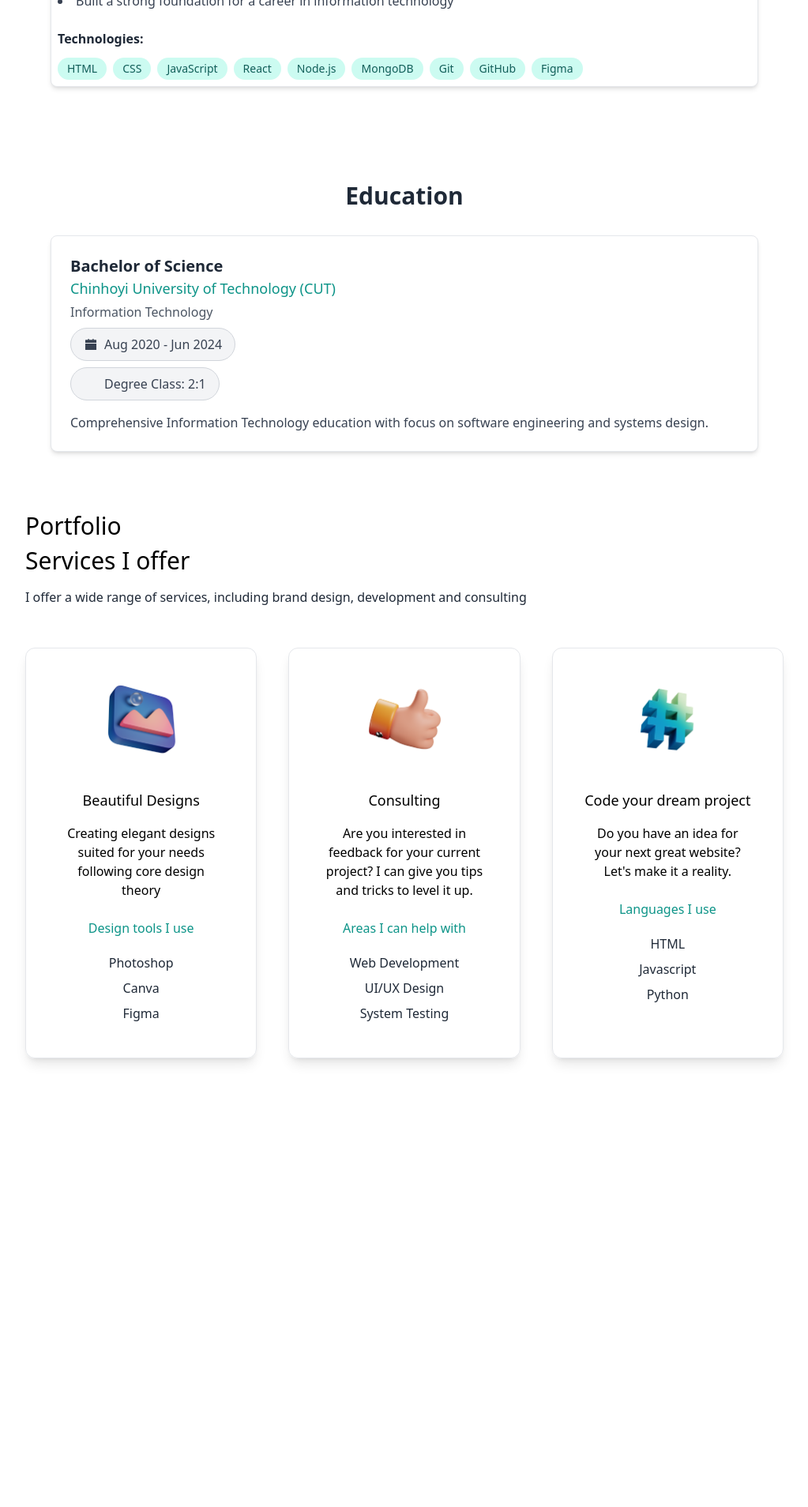
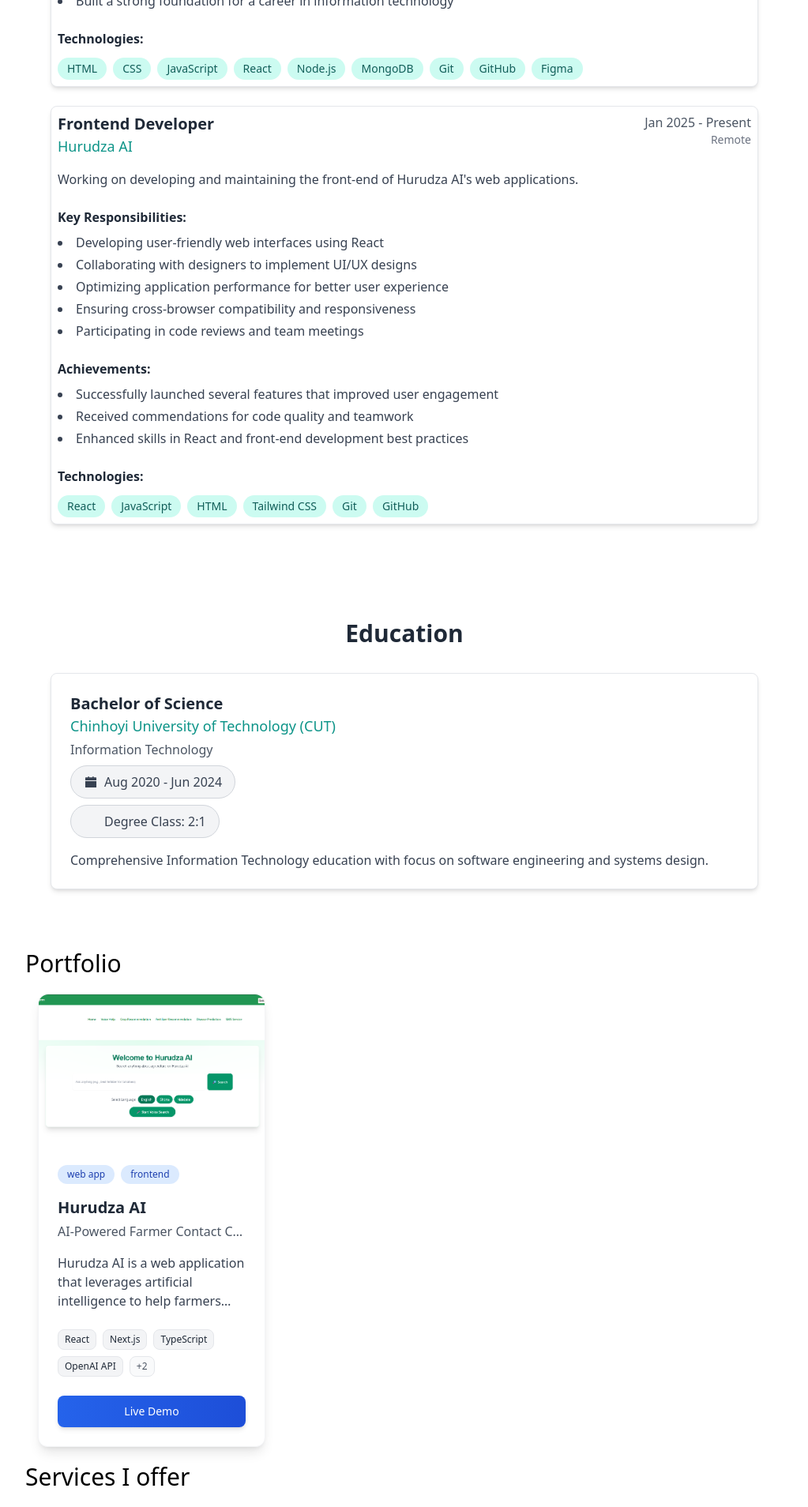
Before and after one commit to eraskush/eras-kush-portofolio, a Next.js app: page / in a window 1280 px wide. Shown: the part 1880-3788 px from the top of the page at 79% size, without its empty margins (128-1151 px from the left). Before the commit the page ends 3260 px from the top, so only its background shows below. Built offline with nearby package versions, Linux system fonts and the light colour scheme; some icons are missing.

Commit message:
added hurudza ai work experience

```diff
--- /dev/null
+++ b/components/ProjectCard.tsx
@@ -0,0 +1,108 @@
+import React from 'react';
+
+interface Project {
+  title: string;
+  tags: string[];
+  subtitle: string;
+  description: string;
+  technologies: string[];
+  liveDemoUrl: string;
+  githubUrl?: string;
+  imageUrl: string;
+}
+
+interface ProjectCardProps {
+  project: Project;
+}
+
+const ProjectCard: React.FC<ProjectCardProps> = ({ project }) => {
+  const extraTechCount = project.technologies.length > 4 ? project.technologies.length - 4 : 0;
+  const displayedTech = project.technologies.slice(0, 4);
+
+  return (
+    <div className="w-full sm:w-1/2 lg:w-1/3 xl:w-1/3 p-4">
+      <div className="bg-white dark:bg-gray-800 rounded-xl shadow-lg hover:shadow-2xl transition-all duration-300 border border-gray-100 dark:border-gray-700 flex flex-col h-full transform hover:-translate-y-1">
+        {/* Image Section - Top of the card */}
+        <div className="relative h-48 overflow-hidden rounded-t-xl">
+          <img
+            src={project.imageUrl}
+            alt={project.title}
+            className="w-full h-full object-cover transition-transform duration-500 hover:scale-110"
+          />
+          {/* Optional overlay on hover */}
+          <div className="absolute inset-0 bg-gradient-to-t from-black/20 to-transparent opacity-0 hover:opacity-100 transition-opacity duration-300"></div>
+        </div>
+
+        {/* Content Section */}
+        <div className="p-6 flex flex-col flex-grow">
+          <div className="flex flex-wrap gap-2 mb-4">
+            {project.tags.map((tag, index) => (
+              <span
+                key={index}
+                className="px-3 py-1 text-xs font-medium rounded-full bg-blue-100 text-blue-800 dark:bg-blue-900 dark:text-blue-200"
+              >
+                {tag}
+              </span>
+            ))}
+          </div>
+
+          <h3 className="text-xl font-bold text-gray-800 dark:text-white mb-1 truncate">
+            {project.title}
+          </h3>
+          <h4 className="text-md text-gray-600 dark:text-gray-300 mb-4 truncate">
+            {project.subtitle}
+          </h4>
+
+          <p className="text-gray-700 dark:text-gray-300 mb-6 flex-grow line-clamp-3">
+            {project.description}
+          </p>
+
+          <div className="mb-6">
+            <div className="flex flex-wrap gap-2">
+              {displayedTech.map((tech, index) => (
+                <span
+                  key={index}
+                  className="px-2 py-1 text-xs rounded-lg bg-gray-100 text-gray-800 dark:bg-gray-700 dark:text-gray-200 border border-gray-200 dark:border-gray-600 truncate"
+                  title={tech}
+                >
+                  {tech}
+                </span>
+              ))}
+              {extraTechCount > 0 && (
+                <span
+                  className="px-2 py-1 text-xs rounded-lg bg-gray-50 text-gray-600 dark:bg-gray-900 dark:text-gray-400 border border-gray-200 dark:border-gray-700"
+                  title={`${extraTechCount} more technologies`}
+                >
+                  +{extraTechCount}
+                </span>
+              )}
+            </div>
+          </div>
+
+          <div className="flex gap-3 mt-auto">
+            <a
+              href={project.liveDemoUrl}
+              className="flex-1 px-3 py-2.5 bg-gradient-to-r from-blue-600 to-blue-700 hover:from-blue-700 hover:to-blue-800 text-white font-medium rounded-lg text-center text-sm transition-all duration-300 transform hover:scale-[1.02] shadow-md hover:shadow-lg"
+              target="_blank"
+              rel="noopener noreferrer"
+            >
+              Live Demo
+            </a>
+             {project.githubUrl && (  // Only show GitHub button if URL exists
+    <a
+      href={project.githubUrl}
+      className="flex-1 px-3 py-2.5 bg-gray-800 dark:bg-gray-700 hover:bg-gray-900 dark:hover:bg-gray-600 text-white font-medium rounded-lg text-center text-sm transition-all duration-300 transform hover:scale-[1.02] shadow-md hover:shadow-lg border border-gray-700 dark:border-gray-600"
+      target="_blank"
+      rel="noopener noreferrer"
+    >
+      GitHub
+    </a>
+  )}
+          </div>
+        </div>
+      </div>
+    </div>
+  );
+};
+
+export default ProjectCard;
--- /dev/null
+++ b/data/Project.ts
@@ -0,0 +1,13 @@
+import hurudzaaiImage from '../public/hurudzaaiImage.png';
+
+export const projects = [
+    {
+        title: "Hurudza AI",
+        tags: ["web app ", "frontend"],
+        subtitle: "AI-Powered Farmer Contact Centre",
+        description: "Hurudza AI is a web application that leverages artificial intelligence to help farmers make informed decisions.",
+        technologies: ["React", "Next.js", "TypeScript", "OpenAI API", "Tailwind CSS", "Vercel"],
+        liveDemoUrl: "https://hurudzaii.vercel.app/",
+        imageUrl: "hurudzaaiImage.png",
+    }
+];
--- a/data/WorkExperience.ts
+++ b/data/WorkExperience.ts
@@ -9,7 +9,7 @@ export const workExperiences = [
     location: "Chinhoyi, Zimbabwe",
     description: "Contributed to the development of software solutions and IT infrastructure improvements at CUT Innovation Hub.",
     keyResponsibilities: [
-      "Feont-end and back-end development for web applications",
+      "Front-end and back-end development for web applications",
       "Implemented database management solutions",
       "ICT support and troubleshooting",
       "Collaborated with cross-functional teams on various projects",
@@ -37,6 +37,36 @@ export const workExperiences = [
         "GitHub",
         "Figma"
 
+    ]},
+  {
+
+    position: "Frontend Developer",
+    company: "Hurudza AI",
+    employmentType: "contract",
+    startDate: "Jan 2025",
+    endDate: "Present",
+    duration: "11 months",
+    location: "Remote",
+    description: "Working on developing and maintaining the front-end of Hurudza AI's web applications.",
+    keyResponsibilities: [
+      "Developing user-friendly web interfaces using React",
+      "Collaborating with designers to implement UI/UX designs",
+      "Optimizing application performance for better user experience",
+      "Ensuring cross-browser compatibility and responsiveness",
+      "Participating in code reviews and team meetings",
+    ],
+    achievements: [
+      "Successfully launched several features that improved user engagement",
+      "Received commendations for code quality and teamwork",
+      "Enhanced skills in React and front-end development best practices",
+    ],
+    technologies: [
+        "React",
+        "JavaScript",
+        "HTML",
+        "Tailwind CSS",
+        "Git",
+        "GitHub"
     ]
   }
 
--- a/pages/index.tsx
+++ b/pages/index.tsx
@@ -12,6 +12,9 @@ import ExperienceCard from '../components/ExperienceCard';
 import { workExperiences } from '../data/WorkExperience';
 import EducationCard from '../components/EducationCard';
 import { education } from '../data/Education';
+import ProjectCard from '../components/ProjectCard';
+import { projects } from '../data/Project';
+
 
 export default function Home() {
   const [darkMode, setDarkMode] = useState(false);
@@ -149,6 +152,14 @@ export default function Home() {
           <div>
             <h3 className='text-3xl py-1 dark:text-white'>Portfolio</h3>
             </div>
+            {
+              <div>
+                {projects.map((project, index) => (
+                  <ProjectCard key={index} project={project} />
+                ))}
+
+              </div>
+            }
 </section>
 
         <section>
```
Also changed, not shown: public/hurudzaaiImage.png (added).
